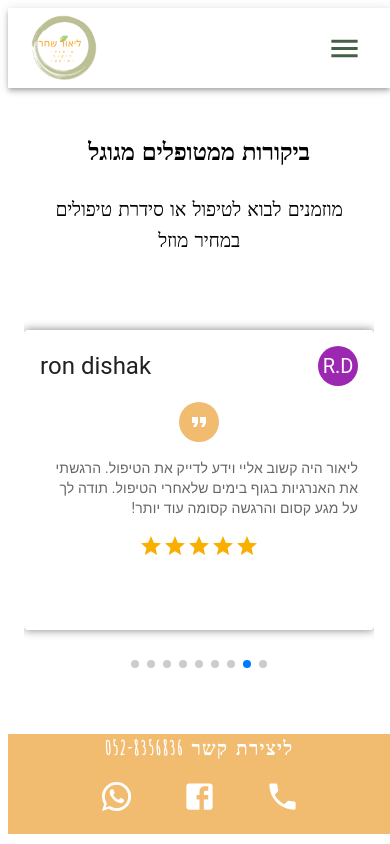
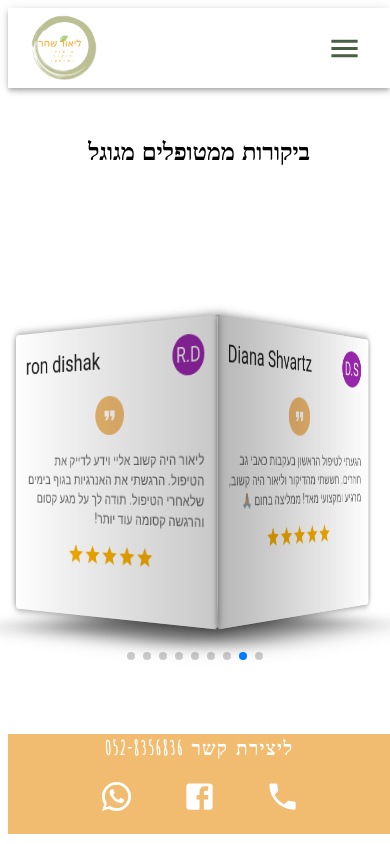
Before and after one commit to Rafcon96/lior-shiatsu, a React (Create React App) app: page /testimonial in a window 390 px wide. Built offline with nearby package versions, Linux system fonts and the light colour scheme.

Commit message:
testimonial cube mobile

```diff
--- /dev/null
+++ b/src/components/Cube/index.jsx
@@ -0,0 +1,137 @@
+import React from 'react';
+// Import Swiper React components
+import { Swiper, SwiperSlide } from 'swiper/react';
+
+// Import Swiper styles
+import 'swiper/css';
+import 'swiper/css/effect-cube';
+import 'swiper/css/pagination';
+
+import './styles.css';
+
+// import required modules
+import { EffectCube, Pagination,Autoplay } from 'swiper/modules';
+import Testimonial from '../Testimonial';
+import { Grid } from '@mui/material';
+
+export default function Cube() {
+  return (
+    <Grid container sx={{height:444}} >
+      <Swiper
+        effect={'cube'}
+        grabCursor={true}
+        slidesPerView={1}
+        cubeEffect={{
+          shadow: true,
+          slideShadows: true,
+          shadowOffset: 20,
+          shadowScale: 0.94,
+        }}
+        speed={4500}
+        // coverflowEffect={{
+        //   rotate: 50,
+        //   stretch: 0,
+        //   depth: 100,
+        //   modifier: 1,
+        //   // slideShadows: true,
+        // }}
+
+        pagination={true}
+        autoplay={{
+          delay: 4000,
+          disableOnInteraction: false,
+        }}
+        modules={[EffectCube, Pagination,Autoplay]}
+        className="mySwiper"
+        style={{  maxWidth: 280,
+            height: 300,
+            position: "absolute",
+            left: "50%",
+            top: "50%",
+            marginLeft: -140,
+            marginTop: -150,}}
+      >
+        <SwiperSlide>
+            <Testimonial
+              name={"Diana Shvartz"}
+              testimonial={
+                "הגעתי לטיפול הראשון בעקבות כאבי גב חוזרים. חששתי מהדיקור וליאור היה קשוב, מרגיע ומקצועי מאד! ממליצה בחום 🙏🏾"
+              }
+              avatar={"D.S"}
+            />
+          </SwiperSlide>
+          <SwiperSlide>
+            <Testimonial
+              name={"ron dishak"}
+              testimonial={
+                "ליאור היה קשוב אליי וידע לדייק את הטיפול. הרגשתי את האנרגיות בגוף בימים שלאחרי הטיפול. תודה לך על מגע קסום והרגשה קסומה עוד יותר!"
+              }
+              avatar={"R.D"}
+            />
+          </SwiperSlide>
+          <SwiperSlide>
+            <Testimonial
+              name={"Noam Younger"}
+              testimonial={
+                "הגעתי לליאור בעקבות כאבים בכתף לסדרה של טיפולים והוא ממש ממש עזר לי! מטפל בחסד בעל ידי זהב! מומלץ בחום"
+              }
+              avatar={"N.Y"}
+            />
+          </SwiperSlide>
+          <SwiperSlide>
+            <Testimonial
+              name={"omer ema"}
+              testimonial={`מגיעה לטיפולים אצל ליאור אחת לחודש למעלה משנתיים! אני מאמנת כושר וסובלת מפציעות ספורט. הטיפולים אצל ליאור מסייעים לי באיזון הגוף והנפש ומפיגים עומסים ולחצים. ממליצה מכל הלב, סומכת על ליאור בעיניים עצומות ונהנית מכל רגע!`}
+              avatar={"O.E"}
+            />
+          </SwiperSlide>
+          <SwiperSlide>
+            <Testimonial
+              name={"tedy raviv"}
+              testimonial={
+                "הייתי צריך טיפול דחוף בגלל צוואר תפוס, הסכים לקבל אותי באותו יום ועזר לי מאוד."
+              }
+              avatar={"T.R"}
+            />
+          </SwiperSlide>
+          <SwiperSlide>
+            <Testimonial
+              name={"limor haviv"}
+              testimonial={
+                "מטפל מדהים. באתי בעקבות כאבי גב והוא ממש עזר לי. מומלץ בחום"
+              }
+              avatar={"L.H"}
+            />
+          </SwiperSlide>
+          <SwiperSlide>
+            <Testimonial
+              name={"Rafa"}
+              testimonial={`באתי לליאור לאחר פציעה. הוא היה מאוד מקצועי בדק אותי ותשאל.
+ עזר לי עם הפציעה לאחר סשן טיפולים.
+                מאוד מומלץ ומקצועי.`}
+              avatar={"R"}
+            />
+          </SwiperSlide>
+          <SwiperSlide>
+            <Testimonial
+              name={"Connie Naymark"}
+              testimonial={
+                "ליאור היה מקסים ומקצועי, סופר אכפתי וער לצרכי המטופל. ממש נהניתי!!♥️"
+              }
+              avatar={"C.N"}
+            />
+          </SwiperSlide>
+          <SwiperSlide>
+            <Testimonial
+              name={"איתי רייכנטל"}
+              testimonial={
+                "כבר שנים שאני הולך למעסים וליאור הוא פשוט מדהים, משחרר מתחים, תפיסות של אחרי אימון ונותן חוויה יחודית מומלץ בחום!"
+              }
+              avatar={"א.ר"}
+            />
+          </SwiperSlide>
+
+      </Swiper>
+    </Grid>
+  );
+}
--- /dev/null
+++ b/src/components/Cube/styles.css
@@ -0,0 +1,11 @@
+
+
+  .swiper-slide {
+    background-position: center;
+    background-size: cover;
+  }
+
+  .swiper-slide img {
+    display: block;
+    width: 100%;
+  }
--- a/src/components/Header/index.jsx
+++ b/src/components/Header/index.jsx
@@ -18,7 +18,7 @@ const pages = [
     {name:['מחירון',"prices"], link:"/prices"},
     {name:["על הטיפול","about"], link:"/about"},
     {name:['בית','home'], link:"/"},
-// {name:["ביקורות מטופלים","testimonial"],link:"/testimonial"}
+{name:["ביקורות מטופלים","tsestimonial"],link:"/testimonial"}
 
 
     // {name:["זמינות","availability"], link:"/availability"},
--- a/src/components/Testimonial/index.jsx
+++ b/src/components/Testimonial/index.jsx
@@ -11,13 +11,14 @@ import { IconButton } from "@mui/material";
 const Testimonial = ({ name, testimonial, avatar, rating = 5 }) => {
   return (
     <Card
-      sx={{ maxWidth: 500 }}
+      sx={{ maxWidth: 375 }}
       style={{
         // display: "flex",
         // justifyContent: "center",
         // alignItems: "center",
         height: "100%",
         boxShadow: "0 0 10px 0 rgba(0,0,0,0.5)",
+        px:5
       }}
     >
       <CardContent>
--- a/src/pages/TestimonialSwiper/index.jsx
+++ b/src/pages/TestimonialSwiper/index.jsx
@@ -14,6 +14,7 @@ import { Pagination, Autoplay } from "swiper/modules";
 import Testimonial from "../../components/Testimonial";
 import Container from "@mui/material/Container";
 import { Typography, useMediaQuery, Grid, Box } from "@mui/material";
+import Cube from "../../components/Cube";
 
 export default function TestimonialSwiper() {
   const isMobileView = useMediaQuery("(max-width:1200px)");
@@ -40,7 +41,7 @@ export default function TestimonialSwiper() {
       >
         ביקורות ממטופלים מגוגל
       </Typography>
-      <Typography
+      {/* <Typography
         variant="h2"
         align={"center"}
         textAlign={"center"}
@@ -60,14 +61,15 @@ export default function TestimonialSwiper() {
         }}
       >
         מוזמנים לבוא לטיפול או סידרת טיפולים במחיר מוזל
-      </Typography>
-      <Box sx={{ maxWidth: isMobileView ? 350 : "100%", margin: "0 auto" }}>
-        <Swiper
+      </Typography> */}
+      <Grid container   sx={{ maxWidth: isMobileView ? 350 : "100%", margin: "0 auto" }}>
+       {isMobileView ? <Cube />  : <Swiper
           // effect={"coverflow"}
           grabCursor={true}
-          centeredSlides={true}
-          slidesPerView={isMobileView ? 1 : 3}
-          spaceBetween={30}
+          // centeredSlides={true}
+          slidesPerView={3}
+          spaceBetween={5}
+          speed={4500}
           // coverflowEffect={{
           //   rotate: 50,
           //   stretch: 0,
@@ -75,9 +77,10 @@ export default function TestimonialSwiper() {
           //   modifier: 1,
           //   // slideShadows: true,
           // }}
+
           pagination={true}
           autoplay={{
-            delay: 2500,
+            delay: 4000,
             disableOnInteraction: false,
           }}
           modules={[Pagination, Autoplay]}
@@ -162,8 +165,8 @@ export default function TestimonialSwiper() {
               avatar={"א.ר"}
             />
           </SwiperSlide>
-        </Swiper>
-      </Box>
+        </Swiper>}
+      </Grid>
     </Container>
   );
 }
```
